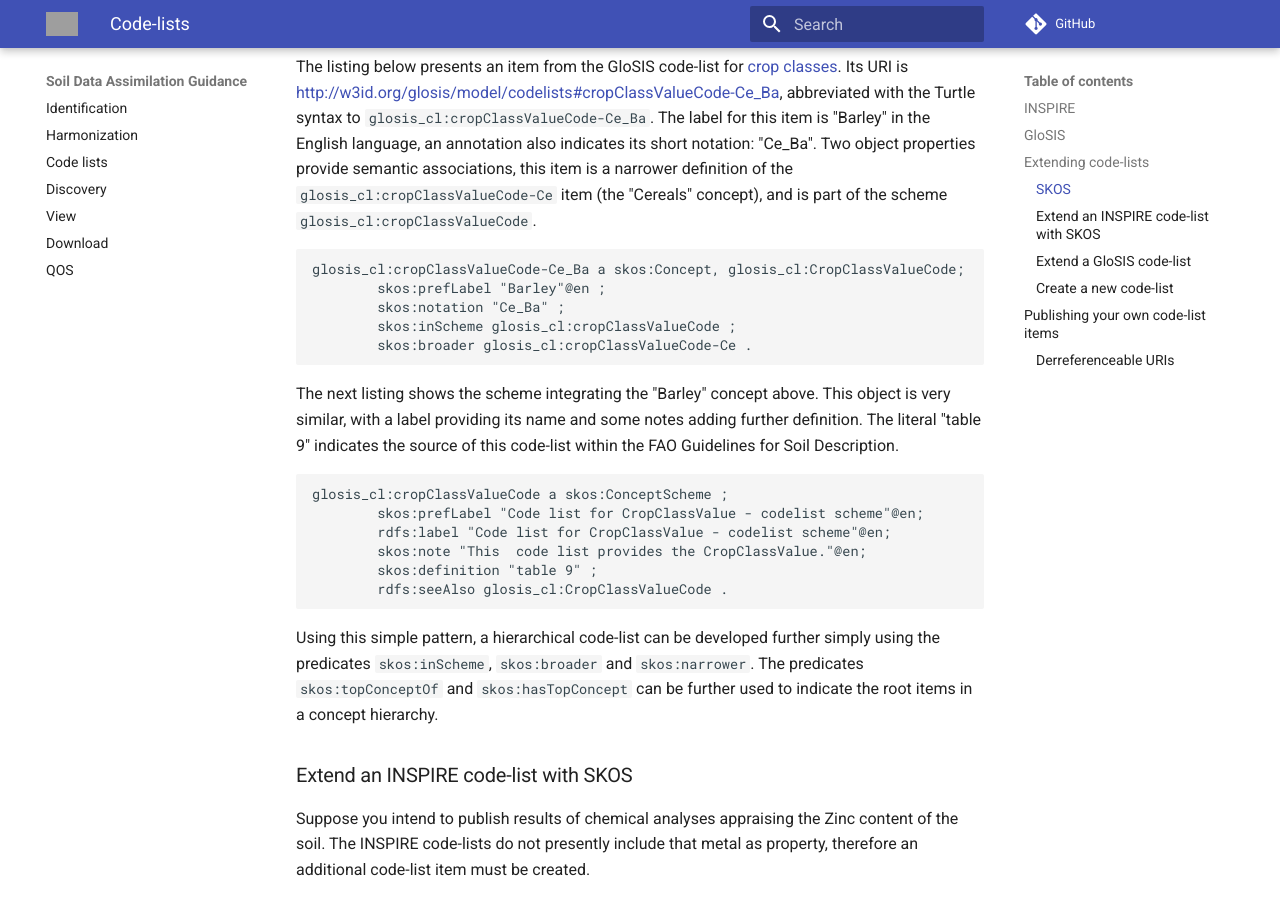
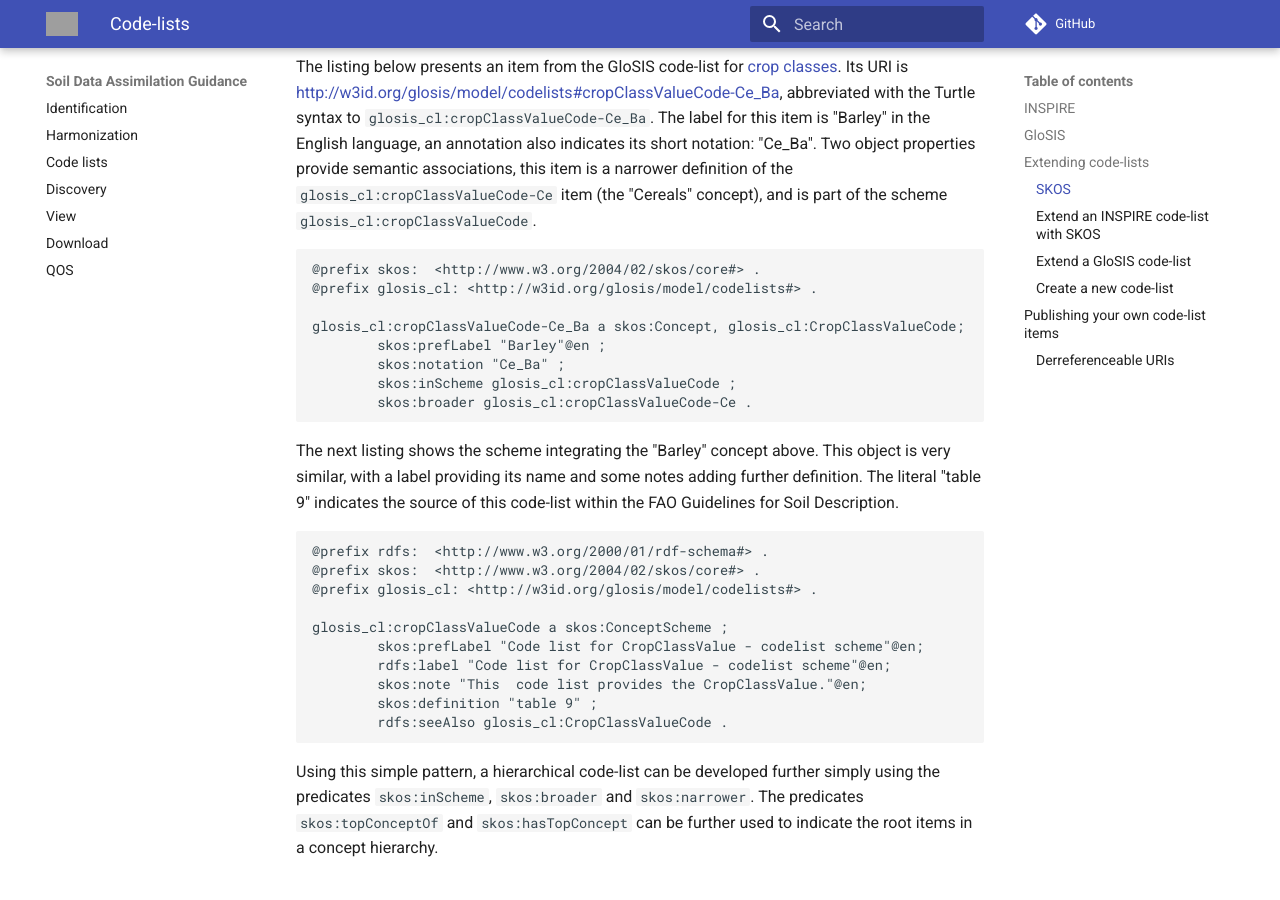
Before and after one commit to ejpsoil/soildata-assimilation-guidance, an MkDocs documentation site: the page built from docs/code-listsExtension.md, in a window 1280 px wide and 900 px high, scrolled down 2353 px. Built offline with MkDocs 1.6.1 and Material for MkDocs 9.7.7, drawn with Linux system fonts in a browser that asks for light colours; comment, search, counter and statistics services are not loaded; some of the changed text lies outside the part shown; grey boxes are pictures that could not be loaded.

Commit message:
Valid turtle in code-lists extension

````diff
--- a/docs/code-listsExtension.md
+++ b/docs/code-listsExtension.md
@@ -118,6 +118,9 @@ associations, this item is a narrower definition of the
 the scheme `glosis_cl:cropClassValueCode`.
 
 ```turtle
+@prefix skos:  <http://www.w3.org/2004/02/skos/core#> .
+@prefix glosis_cl: <http://w3id.org/glosis/model/codelists#> .
+
 glosis_cl:cropClassValueCode-Ce_Ba a skos:Concept, glosis_cl:CropClassValueCode;
         skos:prefLabel "Barley"@en ;
         skos:notation "Ce_Ba" ;
@@ -131,6 +134,10 @@ adding further definition. The literal "table 9" indicates the source of this
 code-list within the FAO Guidelines for Soil Description.
 
 ```turtle
+@prefix rdfs:  <http://www.w3.org/2000/01/rdf-schema#> .
+@prefix skos:  <http://www.w3.org/2004/02/skos/core#> .
+@prefix glosis_cl: <http://w3id.org/glosis/model/codelists#> .
+
 glosis_cl:cropClassValueCode a skos:ConceptScheme ;
         skos:prefLabel "Code list for CropClassValue - codelist scheme"@en;
         rdfs:label "Code list for CropClassValue - codelist scheme"@en;
````
Also changed, not shown: other parts of docs/code-listsExtension.md (+1 -0 lines).
